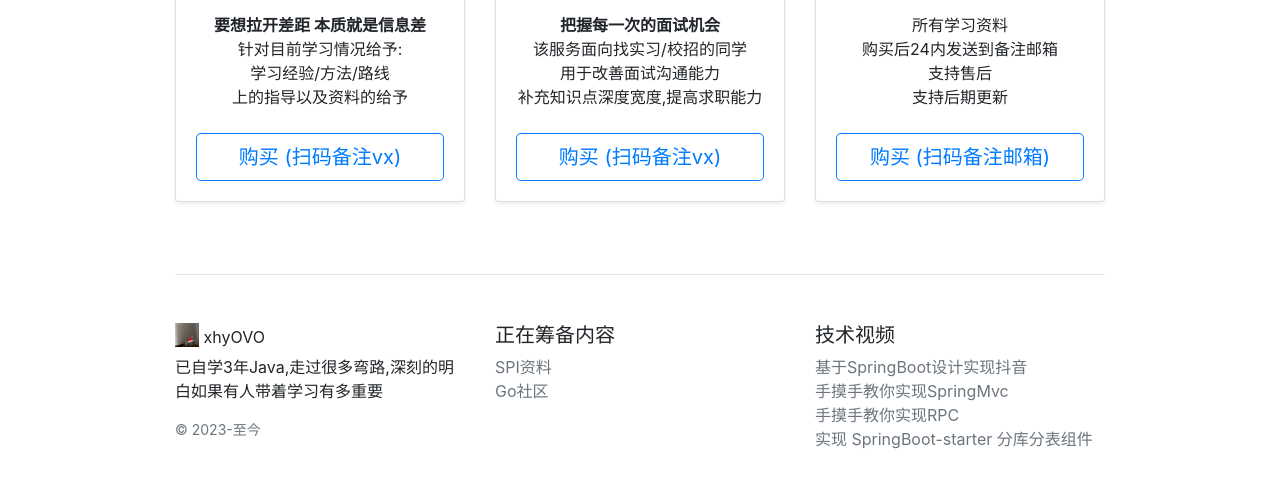
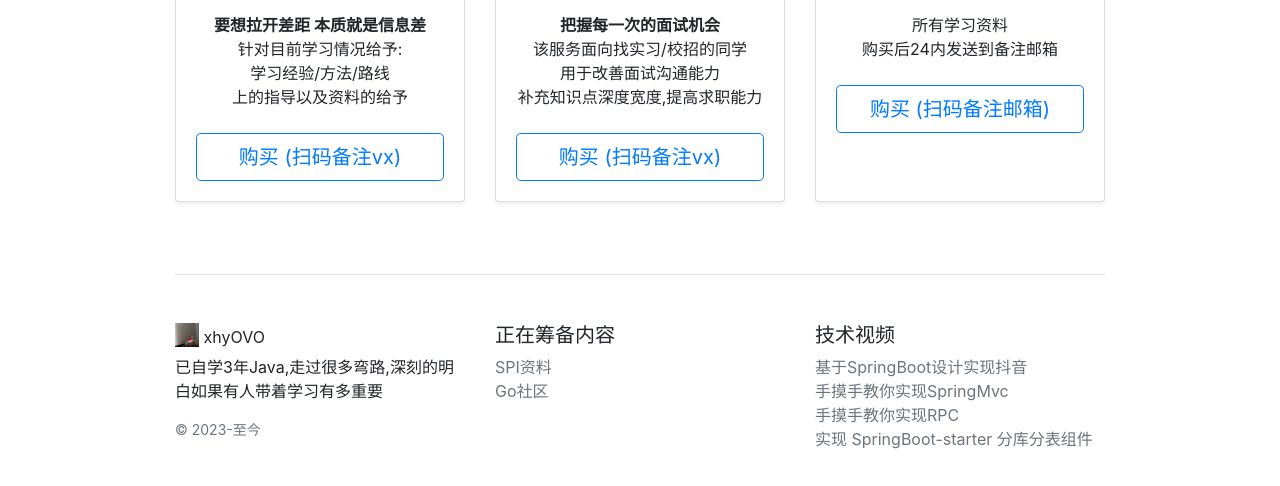
Before and after one commit to xhyqaq/xhyqaq.github.io, a plain HTML site: page index.html in a window 1280 px wide. Shown: the part 406-892 px from the top of the page. Drawn offline with nearby package versions, Linux system fonts and the light colour scheme.

Commit message:
Update index.html

```diff
--- a/index.html
+++ b/index.html
@@ -96,8 +96,6 @@
           <ul class="list-unstyled mt-3 mb-4">
             <li>所有学习资料</li>
             <li>购买后24内发送到备注邮箱</li>
-            <li>支持售后</li>
-            <li>支持后期更新</li>
           </ul>
           <button type="button" class="btn btn-lg btn-block btn-outline-primary" data-toggle="modal" data-target="#exampleModal">购买 (扫码备注邮箱)</button>
 
```
